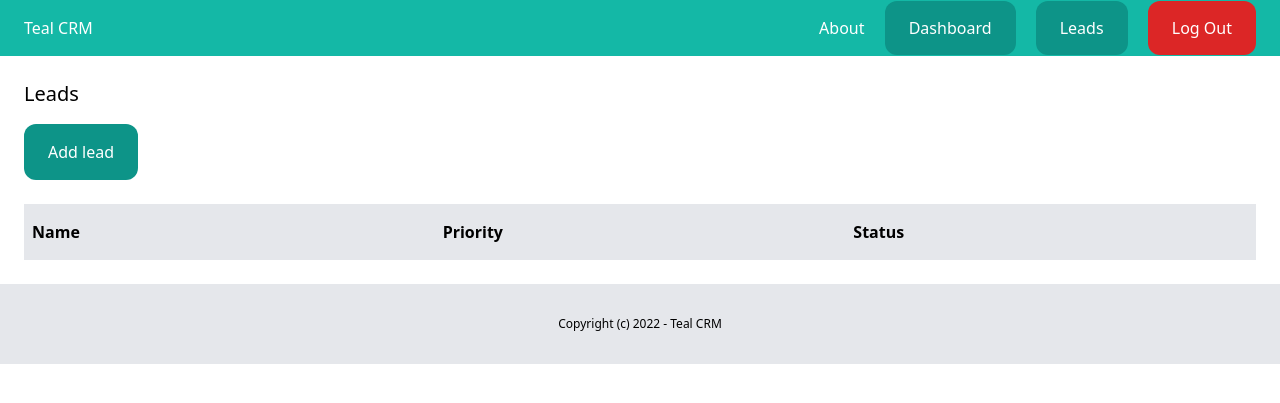
After one commit to gasanovazer/crm_django, a Django app: page /dashboard/leads/ in a window 1280 px wide. The commit adds this page. Shown: the top 403 px of the page. Run offline with Django 4.2, Linux system fonts and the light colour scheme; the visitor is signed in with stand-in values (Sample User, id 1); data that the repository does not hold is empty; some libraries are stand-ins or nearby versions.

Commit message:
List out leads

```diff
--- a/core/templates/core/base.html
+++ b/core/templates/core/base.html
@@ -16,7 +16,7 @@
                 <a href="{% url "about" %}" class="text-white">About</a>
                 {% if request.user.is_authenticated %}
                     <a href="{% url "dashboard" %}" class="py-4 px-6 bg-teal-600 rounded-xl text-white">Dashboard</a>
-                    <a href="{% url "add_lead" %}" class="py-4 px-6 bg-teal-600 rounded-xl text-white">Add lead</a>
+                    <a href="{% url "leads_list" %}" class="py-4 px-6 bg-teal-600 rounded-xl text-white">Leads</a>
                     <a href="{% url "logout" %}" class="py-4 px-6 bg-red-600 rounded-xl text-white">Log Out</a>
                 {% else %}
                     <a href="{% url "login" %}" class="py-4 px-6 bg-teal-600 rounded-xl text-white">Log in</a>
--- /dev/null
+++ b/lead/templates/lead/leads_list.html
@@ -0,0 +1,23 @@
+{% extends "core/base.html" %}
+{% block title %}Leads{% endblock title %}
+
+{% block content %}
+    <div class='py-6 px-6 '>
+        <h1 class='mb-4 text-xl'>Leads</h1>
+        <a href="{% url "add_lead" %}" class="inline-block py-4 px-6 bg-teal-600 rounded-xl text-white">Add lead</a>
+        <div class="mt-6 flex justify-between">
+            <p class="py-4 px-2 bg-gray-200 font-semibold w-full">Name</p>
+            <p class="py-4 px-2 bg-gray-200 font-semibold w-full">Priority</p>
+            <p class="py-4 px-2 bg-gray-200 font-semibold w-full">Status</p>
+        </div>
+        {% for lead in leads %}
+            <div class="flex justify-between">
+                <p class="py-2 px-2 w-full {% cycle 'bg-gray-100' '' %}">{{ lead.name }}</p>
+                <p class="py-2 px-2 w-full {% cycle 'bg-gray-100' '' %}">{{ lead.get_priority_display }}</p>
+                <p class="py-2 px-2 w-full {% cycle 'bg-gray-100' '' %}">{{ lead.get_status_display }}</p>
+            </div>
+
+        {% endfor %}
+    </div>
+
+{% endblock content %}
--- a/lead/urls.py
+++ b/lead/urls.py
@@ -3,5 +3,6 @@ from django.urls import path
 from . import views
 
 urlpatterns = [
+    path('', views.leads_list, name='leads_list'),
     path('add-lead/', views.add_lead, name='add_lead'),
 ]
--- a/lead/views.py
+++ b/lead/views.py
@@ -2,18 +2,27 @@ from django.contrib.auth.decorators import login_required
 from django.shortcuts import redirect, render
 
 from .forms import AddLeadForm
+from .models import Lead
+@login_required
+def leads_list(request):
+    leads = Lead.objects.filter(created_by=request.user)
+
+    return render(request, 'lead/leads_list.html',{
+        'leads': leads
+    })
+
 
 @login_required
 def add_lead(request):
-    if request.method == "POST":
+    if request.method == 'POST':
         form = AddLeadForm(request.POST)
 
         if form.is_valid():
-            lead = form.save()
+            lead = form.save(commit=False)
             lead.created_by = request.user
             lead.save()
 
-            return redirect('dasboard')
+            return redirect('dashboard')
     else:
         form = AddLeadForm()
 
```
